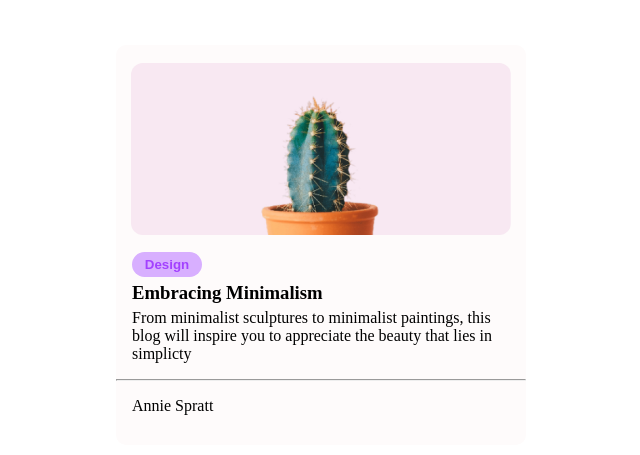
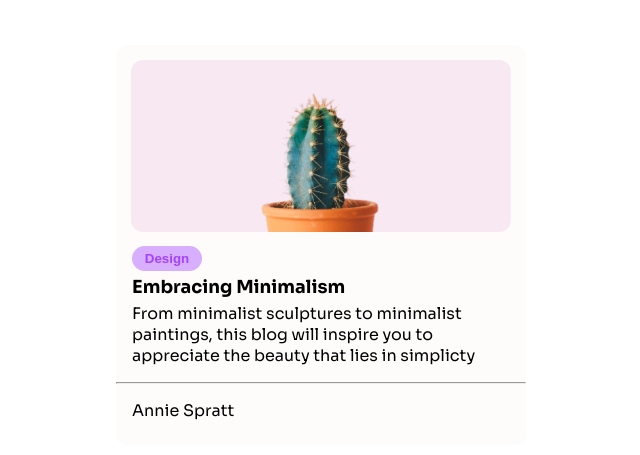
Before and after one commit to kolamat/dccl--responsive-mini-blog-card, a plain HTML site: page index.html in a window 1280 px wide. Shown: the part 115-570 px from the top of the page, without its empty margins (319-959 px from the left). Drawn offline with Linux system fonts and the light colour scheme.

Commit message:
On branch main Changes to be committed: 	modified:   style.css

```diff
--- a/style.css
+++ b/style.css
@@ -1,3 +1,5 @@
+@import url("https://fonts.googleapis.com/css2?family=Sora:wght@100..800&display=swap");
+
 * {
   margin: 0;
   padding: 0;
@@ -12,6 +14,7 @@ body {
   display: grid;
   width: 410px;
   height: 400px;
+  font-family: "Sora", sans-serif;
   border-radius: 10px;
   margin-left: auto;
   margin-right: auto;
@@ -24,6 +27,15 @@ body {
   gap: 0.3rem;
   padding: 1rem;
   padding-top: 10px;
+}
+
+.texts h3 {
+  font-size: 18px;
+  font-family: "Sora", sans-serif;
+}
+
+.texts span {
+  font-size: 16px;
 }
 
 img {
```
